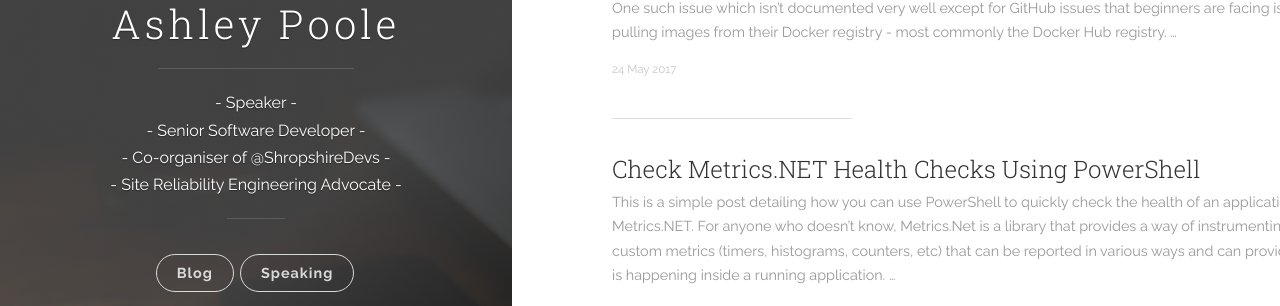
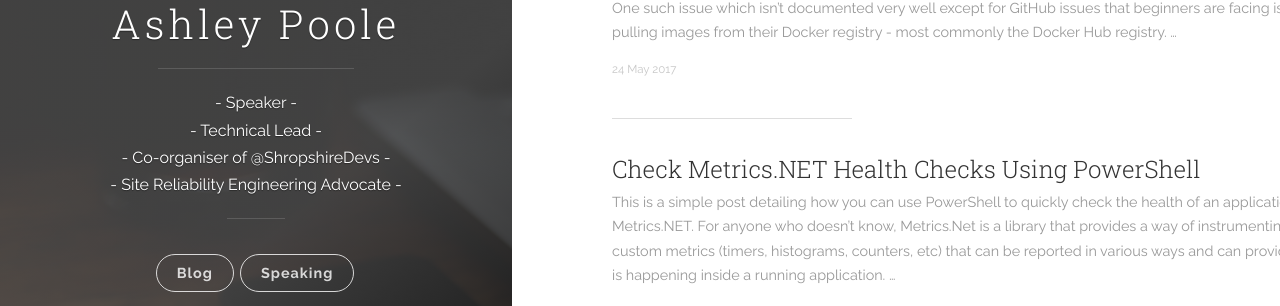
Before and after one commit to AshleyPoole/ashleypoole.github.io, a Jekyll site: the page built from index.html, in a window 1280 px wide. Shown: the part 333-639 px from the top of the page. Built offline with Jekyll 4.4.1, drawn with Linux system fonts in a browser that asks for light colours; the list of posts is cut into pages by our own code.

Commit message:
Update homepage

```diff
--- a/_config.yml
+++ b/_config.yml
@@ -1,7 +1,7 @@
 # Site settings
 title: Ashley Poole
-description: 'Speaker, Senior Software Developer, Site Reliability Engineering Advocate and Co-organiser of @ShropshireDevs user group.'
-intro_description: '- Speaker -<br />- Senior Software Developer -<br />- Co-organiser of <a href="https://twitter.com/shropshiredevs" target="_blank">@ShropshireDevs</a> -<br />- Site Reliability Engineering Advocate -'
+description: 'Speaker, Technical Lead, Site Reliability Engineering Advocate and Co-organiser of @ShropshireDevs user group.'
+intro_description: '- Speaker -<br />- Technical Lead -<br />- Co-organiser of <a href="https://twitter.com/shropshiredevs" target="_blank">@ShropshireDevs</a> -<br />- Site Reliability Engineering Advocate -'
 url: 'http://localhost:4000'
 baseurl: ''
 assetsbaseurl: "//assets.ashleypoole.co.uk"
```
